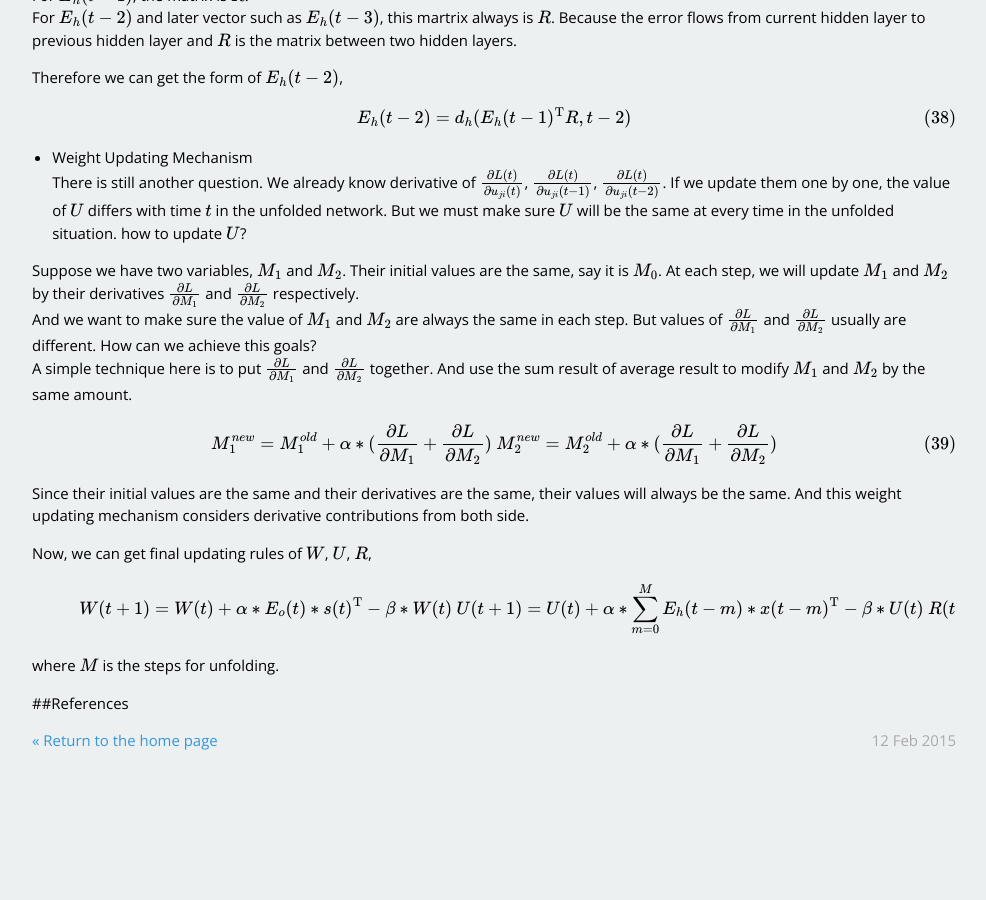
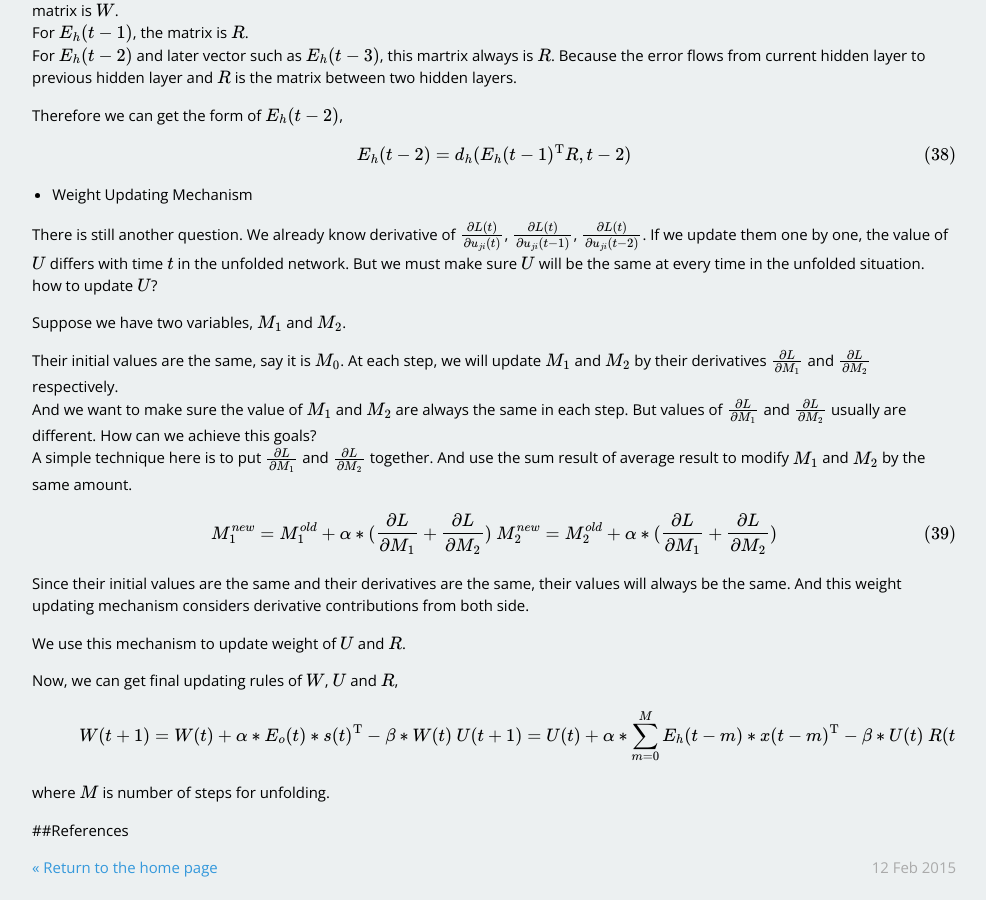
Before and after one commit to zeeeyang/zeeeyang.github.io, a Jekyll site: the page built from _posts/2015-02-12-RNNLM-BPTT-Step-by-Step.markdown, in a window 1280 px wide and 900 px high, scrolled down 7392 px. Shown: the whole window, without its empty margins (146-1132 px from the left). Built offline with Jekyll 4.4.1, drawn with Linux system fonts in a browser that asks for light colours; Markdown is read by kramdown in place of the engine named in the settings; formulas are drawn with MathJax 3; before the commit the page ends 8166 px from its top, so only the background shows below that; some of the changed text lies outside the part shown.

Commit message:
0.65 fix

```diff
--- a/_posts/2015-02-12-RNNLM-BPTT-Step-by-Step.markdown
+++ b/_posts/2015-02-12-RNNLM-BPTT-Step-by-Step.markdown
@@ -272,14 +272,14 @@ R(t+1) = R(t) + \alpha \* E\_{h}(t) \* s(t-1)^\mathrm{T} - \beta \* R(t)
 ---
 ##Backward Progagation Through Time
 
-* Why BPTT?
+* Why BPTT?(todo)
 
 * Unfolding
 ![Figure 3](/images/unfold_rnn.png "Unfolding Recurrent Neural Network")
 
-* $\frac{\partial{L(t)}}{\partial{u\_{ji}(t-1)}}$
+* Derivatives at time $t-1$, $\frac{\partial{L(t)}}{\partial{u\_{ji}(t-1)}}$
 
-$x\_i(t-1)-->u\_{ji}(t-1)-->b\_{j}(t-1)-->s\_{j}(t-1)-->\sum{b\_k(t)}$
+The chain of $u\_{ji}(t-1)$: $x\_i(t-1)-->b\_{j}(t-1)-->s\_{j}(t-1)-->\sum{b\_k(t)}$
 
 According to $\eqref{23}$, we all already know $\frac{\partial{L(t)}}{\partial{b\_{k}(t)}}$,
 \begin{equation}
@@ -362,6 +364,7 @@ Therefore we can get the form of $E\_{h}(t-2)$,
 
 
 * Weight Updating Mechanism
+
 There is still another question.  We already know derivative of $\frac{\partial{L(t)}}{\partial{u\_{ji}(t)}}$,
 $\frac{\partial{L(t)}}{\partial{u\_{ji}(t-1)}}$, $\frac{\partial{L(t)}}{\partial{u\_{ji}(t-2)}}$.
 If we update them one by one,
@@ -370,7 +373,8 @@ But we must make sure $U$ will be the same at every time in the unfolded situati
 how to update $U$?
 
 Suppose we have two variables, $M\_1$ and $M\_2$.
- Their initial values are the same, say it is $M\_0$. At each step, we will update $M\_1$ and $M\_2$ by their derivatives $\frac{\partial{L}}{\partial{M\_1}}$
+
+Their initial values are the same, say it is $M\_0$. At each step, we will update $M\_1$ and $M\_2$ by their derivatives $\frac{\partial{L}}{\partial{M\_1}}$
 and $\frac{\partial{L}}{\partial{M\_2}}$ respectively.
 And we want to make sure the value of $M\_1$ and $M\_2$ are always the same in each step. But values of $\frac{\partial{L}}{\partial{M\_1}}$ and $\frac{\partial{L}}{\partial{M\_2}}$ usually are different.  How can we achieve this goals?
 A simple technique here is to put $\frac{\partial{L}}{\partial{M\_1}}$ and $\frac{\partial{L}}{\partial{M\_2}}$ together. And use the sum result of average result
@@ -381,13 +385,15 @@ M\_2^{new} =M\_2^{old} + \alpha \* (\frac{\partial{L}}{\partial{M\_1}}+\frac{\pa
 \end{equation}
 Since their initial values are the same and their derivatives are the same, their values will always be the same. And this weight updating mechanism considers derivative contributions from both side.
 
-Now, we can get final updating rules of $W$, $U$, $R$,
+We use this mechanism to update weight of $U$ and $R$.
+
+Now, we can get final updating rules of $W$, $U$ and $R$,
 \begin{equation}
  W(t+1) = W(t) + \alpha \* E\_{o}(t) \* s(t)^\mathrm{T} - \beta \* W(t) \\\
  U(t+1) = U(t) + \alpha \* \sum\_{m=0}^{M}{E\_{h}(t-m) \* x(t-m)^\mathrm{T}} - \beta \* U(t) \\\
  R(t+1) = R(t) + \alpha \* \sum\_{m=0}^{M}{E\_{h}(t-m) \* s(t-m-1)^\mathrm{T}} - \beta \* R(t)
 \end{equation}
 
-where $M$ is the steps for unfolding.
+where $M$ is number of steps for unfolding.
 
 ##References
```
Also changed, not shown: other parts of _posts/2015-02-12-RNNLM-BPTT-Step-by-Step.markdown (+2 -0 lines).
